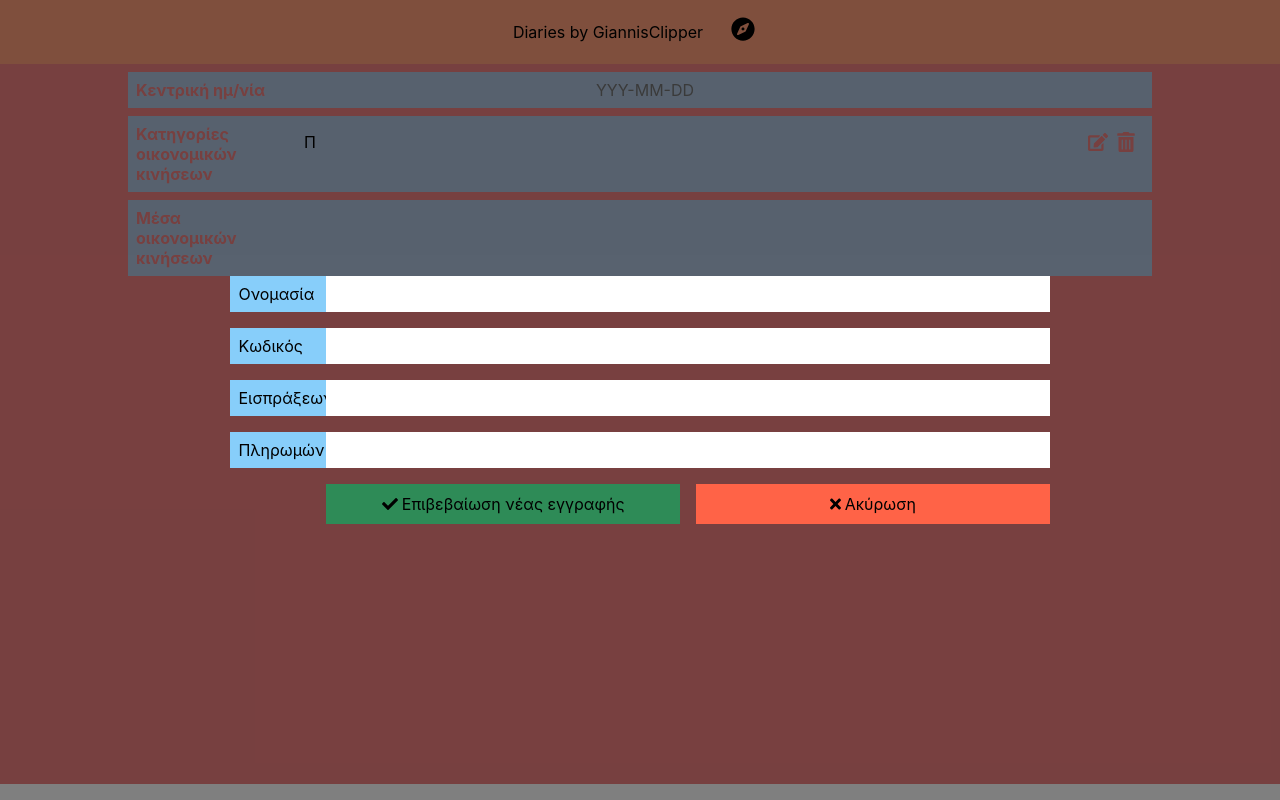
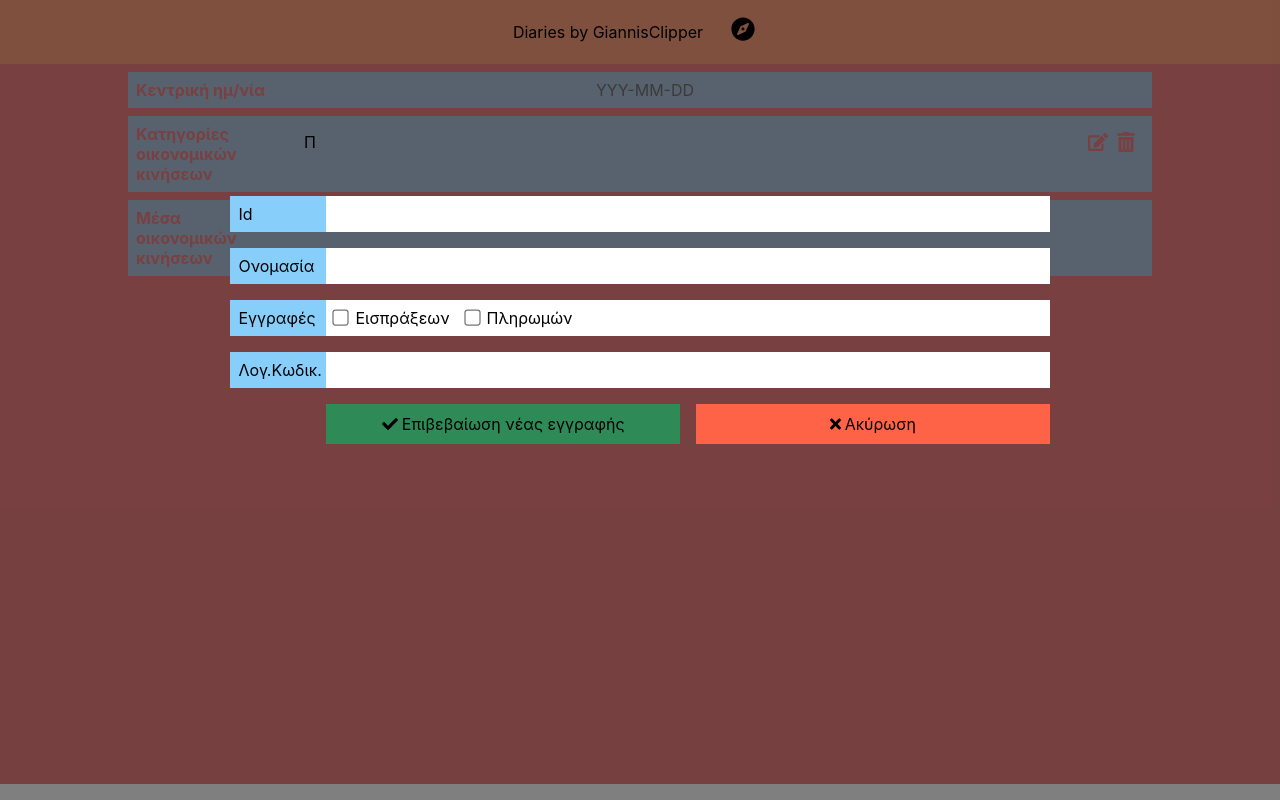
Before and after one commit to GiannisClipper/diaries, a React (Create React App) app: page /settings in a window 1280 px wide. Both pictures are taken after a click on the element 1094 px from the left and 138 px from the top of the page. Built offline with nearby package versions, Linux system fonts and the light colour scheme.

Commit message:
Adding `GenreMenu` & styling `GenreForm`.

```diff
--- a/src/components/libs/Form.js
+++ b/src/components/libs/Form.js
@@ -7,10 +7,10 @@ import { Loader } from './Loader';
 function Field( { className, label, children } ) {
     return (
         <div className={`Field ${className}`}>
-            <span>
+            <span className='label'>
                 {label}
             </span>
-            <span>
+            <span className='value'>
                 {children}
             </span>
         </div>
--- a/src/components/payments/GenreForm.js
+++ b/src/components/payments/GenreForm.js
@@ -3,14 +3,14 @@ import '../../styles/payments/GenreForm.css';
 import { Modal } from '../libs/Modal';
 import { CRUDForm, Field } from '../libs/Form';
 
-function GenreForm( { genre, index } ) {
+function GenreForm( { genre, index, closeForm } ) {
 
     let className = 'payments GenreForm';
 
     const [ data, setData ] = useState( { ...genre.data } );
 
     const onClickOk = () => null;
-    const onClickCancel = () => null;
+    const onClickCancel = closeForm;
 
     return (
         <Modal>
@@ -22,6 +22,14 @@ function GenreForm( { genre, index } ) {
                 isOnRequest={genre.uiux.db.isOnRequest}
 
             >
+                <Field className="id" label="Id">
+                    <input
+                        value={data.id}
+                        tabIndex="-1"
+                        readOnly
+                    />
+                </Field>
+
                 <Field className="name" label="Ονομασία">
                     <input
                         value={data.name}
@@ -29,24 +37,30 @@ function GenreForm( { genre, index } ) {
                     />
                 </Field>
 
-                <Field className="code" label="Κωδικός">
+                <Field className="is" label="Εγγραφές">
+                    <div className="isIncoming">
+                        <input
+                            type="checkbox"
+                            checked={data.isIncoming}
+                            onChange={event => setData( { ...data, isIncoming: event.target.checked } )}
+                        />
+                        Εισπράξεων
+                    </div>
+
+                    <div className="isOutgoing">
+                        <input
+                            type="checkbox"
+                            checked={data.isOutgoing}
+                            onChange={event => setData( { ...data, isOutgoing: event.target.checked } )}
+                        />
+                        Πληρωμών
+                    </div>
+                </Field>
+
+                <Field className="code" label="Λογ.Κωδικ.">
                     <input
                         value={data.code}
                         onChange={event => setData( { ...data, code: event.target.value } )}
-                    />
-                </Field>
-
-                <Field className="isIncoming" label="Εισπράξεων">
-                    <input
-                        value={data.isIncoming}
-                        onChange={event => setData( { ...data, isIncoming: event.target.value } )}
-                    />
-                </Field>
-
-                <Field className="isOutgoing" label="Πληρωμών">
-                    <input
-                        value={data.isOutgoing}
-                        onChange={event => setData( { ...data, isOutgoing: event.target.value } )}
                     />
                 </Field>
 
--- a/src/components/payments/GenreList.js
+++ b/src/components/payments/GenreList.js
@@ -3,6 +3,7 @@ import '../../styles/payments/GenreList.css';
 import { STATEContext } from '../STATEContext';
 import { REFContext } from '../REFContext';
 import { EditTool, DeleteTool } from '../libs/Tools';
+import GenreMenu from './GenreMenu';
 import GenreForm from './GenreForm';
 
 const namespace = 'payments';
@@ -45,7 +46,7 @@ function Genre( { index, genre } ) {
     const STATE = useContext( STATEContext );
     const REF = useContext( REFContext );
 
-    const openForm = ( genre, index, mode ) => {
+    const openForm = mode => {
         REF.current.saved = { genre };
 
         STATE.dispatch( {
@@ -55,7 +56,7 @@ function Genre( { index, genre } ) {
         } );
     }
 
-    const closeForm = ( index ) => {
+    const closeForm = () => {
         STATE.dispatch( {
             namespace,
             type: 'CLOSE_FORM',
@@ -74,12 +75,9 @@ function Genre( { index, genre } ) {
                 {`${genre.data.isIncoming ? 'Ε' : 'Π'} ${genre.data.code} ${genre.data.name}`}
             </div>
 
-            <div className='menu'>
-                <EditTool onClick={event => openForm( genre, index, mode )} />
-                <DeleteTool onClick={event => openForm( genre, index, { isDelete: true } )} />
-            </div>
+            <GenreMenu openForm={openForm} mode={mode} />
 
-            {genre.uiux.form.isOpen ? <GenreForm genre={genre} /> : null}
+            {genre.uiux.form.isOpen ? <GenreForm genre={genre} index={index} closeForm={closeForm} /> : null}
 
         </li>
     );
--- /dev/null
+++ b/src/components/payments/GenreMenu.js
@@ -0,0 +1,14 @@
+import React from 'react';
+import '../../styles/payments/GenreMenu.css';
+import { EditTool, DeleteTool } from '../libs/Tools';
+
+function GenreMenu( { openForm, mode } ) {
+    return (
+        <div className='payments GenreMenu'>
+            <EditTool onClick={event => openForm( mode )} />
+            <DeleteTool onClick={event => openForm( { isDelete: true } )} />
+        </div>
+    );
+}
+
+export default GenreMenu;
--- a/src/styles/libs/Form.css
+++ b/src/styles/libs/Form.css
@@ -1,7 +1,7 @@
 .Form {
     position: fixed;
     width: 80%;
-    top: 50%;
+    top: calc( 100% * 0.4 );
     left: 50%;
     transform: translate( -50%, -50% );
     padding-top: 1em;
@@ -18,23 +18,25 @@
     background-color: lightskyblue;
 }
 
-.Form .Field.buttons {
-    background-color: transparent;
-}
-
-.Form .Field > span:nth-child(1) {
+.Form .Field > .label {
     vertical-align: top;
     display: inline-block;
     width: 6em;
-    height: 100%;
     padding: .5em;
+    background-color: inherit;
+}
+
+.Form .Field > .value {
+    vertical-align: top;
+    display: inline-block;
+    width: calc( 100% - 6em );
+    padding: .5em;
+    background-color: white;
 }
 
 .Form .Field input,
 .Form .Field textarea {
-    width: calc( 100% - 6em );
-    padding: .5em;
-    background-color: white;
+    width: inherit;
 }
 
 .Form.delete .Field input,
@@ -42,9 +44,16 @@
     pointer-events: none;
 }
 
+.Form .Field.buttons,
+.Form .Field.buttons .label,
+.Form .Field.buttons .value {
+    padding: 0;
+    background-color: transparent;
+}
+
 .Form .Field.buttons button {
     display: inline-block;
-    width: calc( 50% - 3.5em );
+    width: calc( 50% - .5em );
     height: 2.5em;
     padding: .5em;
 }
--- a/src/styles/payments/GenreForm.css
+++ b/src/styles/payments/GenreForm.css
@@ -1,3 +1,20 @@
-payments.GenreForm .Field.id input {
+.payments.GenreForm .Field.id input {
     color: darkgrey;
 }
+
+.payments.GenreForm .Field .isIncoming,
+.payments.GenreForm .Field .isOutgoing {
+    display: inline-block;
+    padding-right: 1em;
+}
+
+.payments.GenreForm input[type=checkbox] {
+    margin-right: .5em;
+
+    /* scale checkboxes */
+    -ms-transform: scale(1.25); /* IE */
+    -moz-transform: scale(1.25); /* FF */
+    -webkit-transform: scale(1.25); /* Safari and Chrome */
+    -o-transform: scale(1.25); /* Opera */
+    transform: scale(1.25);
+}
--- a/src/styles/payments/GenreList.css
+++ b/src/styles/payments/GenreList.css
@@ -17,18 +17,3 @@
     text-align: left;
     padding: .5em;
 }
-
-.payments.Genre .menu {
-    width: 4em;
-    display: inline-block;
-    vertical-align: top;
-    text-align: left;
-    padding: 0;
-}
-
-.payments.Genre .menu * {
-    color: lightcoral;
-    width: 1.75em;
-    height: 1.75em;
-    padding: .25em;
-}
--- /dev/null
+++ b/src/styles/payments/GenreMenu.css
@@ -0,0 +1,14 @@
+.payments.GenreMenu {
+    width: 4em;
+    display: inline-block;
+    vertical-align: top;
+    text-align: left;
+    padding: 0;
+}
+
+.payments.GenreMenu * {
+    color: lightcoral;
+    width: 1.75em;
+    height: 1.75em;
+    padding: .25em;
+}
```
